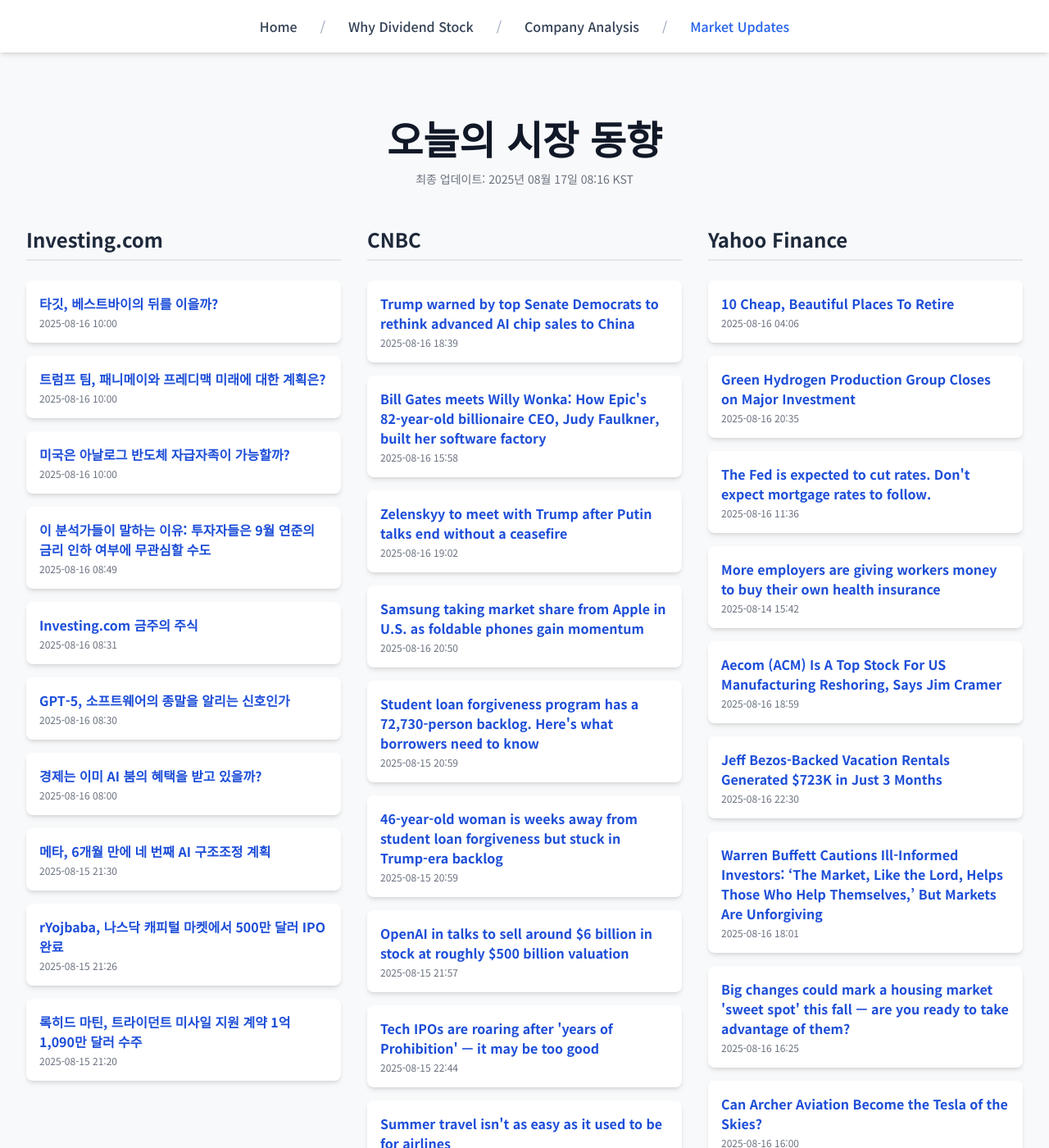
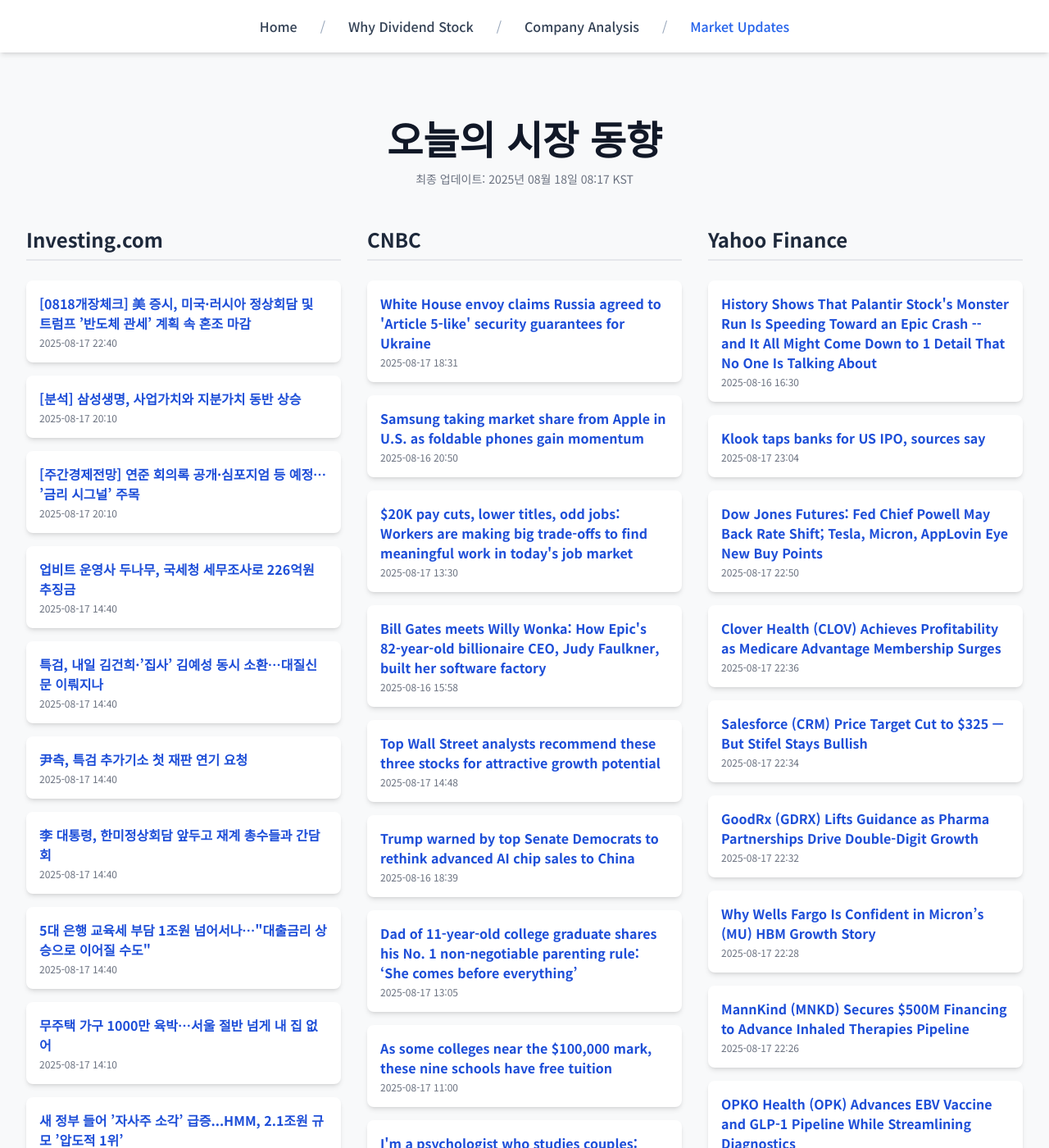
Before and after one commit to Kay-Hwang/my-company-analysis, a Jekyll site: the page built from market-updates.html, in a window 1280 px wide and 1400 px high. Shown: the whole window at 82% size. Built offline with Jekyll 4.4.1, drawn with Linux system fonts in a browser that asks for light colours; nearby versions of some CDN libraries; a script that is not in the unit is left out; some of the changed text lies outside the part shown.

Commit message:
Update daily data

```diff
--- a/_data/latest_data.json
+++ b/_data/latest_data.json
@@ -1,74 +1,86 @@
 {
-  "lastUpdated": "2025년 08월 17일 08:16 KST",
+  "lastUpdated": "2025년 08월 18일 08:17 KST",
   "news": {
     "investing": [
       {
-        "title": "타깃, 베스트바이의 뒤를 이을까?",
-        "link": "https://kr.investing.com/news/stock-market-news/article-1598351",
-        "pubDate": "2025-08-16 10:00:18",
-        "summary": "타깃, 베스트바이의 뒤를 이을까?"
+        "title": "[0818개장체크] 美 증시, 미국·러시아 정상회담 및 트럼프 ’반도체 관세’ 계획 속 혼조 마감",
+        "link": "https://kr.investing.com/news/stock-market-news/article-1598461",
+        "pubDate": "2025-08-17 22:40:08",
+        "summary": "[0818개장체크] 美 증시, 미국·러시아 정상회담 및 트럼프 ’반도체 관세’ 계획 속 혼조 마감"
       },
       {
-        "title": "트럼프 팀, 패니메이와 프레디맥 미래에 대한 계획은?",
-        "link": "https://kr.investing.com/news/stock-market-news/article-1598349",
-        "pubDate": "2025-08-16 10:00:13",
-        "summary": "트럼프 팀, 패니메이와 프레디맥 미래에 대한 계획은?"
+        "title": "[분석] 삼성생명, 사업가치와 지분가치 동반 상승",
+        "link": "https://kr.investing.com/news/stock-market-news/article-1598451",
+        "pubDate": "2025-08-17 20:10:47",
+        "summary": "[분석] 삼성생명, 사업가치와 지분가치 동반 상승"
       },
       {
-        "title": "미국은 아날로그 반도체 자급자족이 가능할까?",
-        "link": "https://kr.investing.com/news/stock-market-news/article-1598350",
-        "pubDate": "2025-08-16 10:00:07",
-        "summary": "미국은 아날로그 반도체 자급자족이 가능할까?"
+        "title": "[주간경제전망] 연준 회의록 공개·심포지엄 등 예정… ’금리 시그널’ 주목",
+        "link": "https://kr.investing.com/news/stock-market-news/article-1598450",
+        "pubDate": "2025-08-17 20:10:38",
+        "summary": "[주간경제전망] 연준 회의록 공개·심포지엄 등 예정… ’금리 시그널’ 주목"
       },
       {
-        "title": "이 분석가들이 말하는 이유: 투자자들은 9월 연준의 금리 인하 여부에 무관심할 수도",
-        "link": "https://kr.investing.com/news/stock-market-news/article-1598345",
-        "pubDate": "2025-08-16 08:49:19",
-        "summary": "이 분석가들이 말하는 이유: 투자자들은 9월 연준의 금리 인하 여부에 무관심할 수도"
+        "title": "업비트 운영사 두나무, 국세청 세무조사로 226억원 추징금",
+        "link": "https://kr.investing.com/news/stock-market-news/article-1598446",
+        "pubDate": "2025-08-17 14:40:50",
+        "summary": "업비트 운영사 두나무, 국세청 세무조사로 226억원 추징금"
       },
       {
-        "title": "Investing.com 금주의 주식",
-        "link": "https://kr.investing.com/news/stock-market-news/article-1598342",
-        "pubDate": "2025-08-16 08:31:25",
-        "summary": "Investing.com 금주의 주식"
+        "title": "특검, 내일 김건희·’집사’ 김예성 동시 소환…대질신문 이뤄지나",
+        "link": "https://kr.investing.com/news/stock-market-news/article-1598445",
+        "pubDate": "2025-08-17 14:40:50",
+        "summary": "특검, 내일 김건희·’집사’ 김예성 동시 소환…대질신문 이뤄지나"
       },
       {
-        "title": "GPT-5, 소프트웨어의 종말을 알리는 신호인가",
-        "link": "https://kr.investing.com/news/stock-market-news/article-1598340",
-        "pubDate": "2025-08-16 08:30:04",
-        "summary": "GPT-5, 소프트웨어의 종말을 알리는 신호인가"
+        "title": "尹측, 특검 추가기소 첫 재판 연기 요청",
+        "link": "https://kr.investing.com/news/stock-market-news/article-1598444",
+        "pubDate": "2025-08-17 14:40:49",
+        "summary": "尹측, 특검 추가기소 첫 재판 연기 요청"
       },
       {
-        "title": "경제는 이미 AI 붐의 혜택을 받고 있을까?",
-        "link": "https://kr.investing.com/news/stock-market-news/article-1598322",
-        "pubDate": "2025-08-16 08:00:04",
-        "summary": "경제는 이미 AI 붐의 혜택을 받고 있을까?"
+        "title": "李 대통령, 한미정상회담 앞두고 재계 총수들과 간담회",
+        "link": "https://kr.investing.com/news/stock-market-news/article-1598443",
+        "pubDate": "2025-08-17 14:40:48",
+        "summary": "李 대통령, 한미정상회담 앞두고 재계 총수들과 간담회"
       },
       {
-        "title": "메타, 6개월 만에 네 번째 AI 구조조정 계획",
-        "link": "https://kr.investing.com/news/stock-market-news/article-93CH-1598205",
-        "pubDate": "2025-08-15 21:30:10",
-        "summary": "메타, 6개월 만에 네 번째 AI 구조조정 계획"
+        "title": "5대 은행 교육세 부담 1조원 넘어서나…\"대출금리 상승으로 이어질 수도\"",
+        "link": "https://kr.investing.com/news/stock-market-news/article-1598442",
+        "pubDate": "2025-08-17 14:40:47",
+        "summary": "5대 은행 교육세 부담 1조원 넘어서나…\"대출금리 상승으로 이어질 수도\""
       },
       {
-        "title": "rYojbaba, 나스닥 캐피털 마켓에서 500만 달러 IPO 완료",
-        "link": "https://kr.investing.com/news/stock-market-news/article-432SI-1598202",
-        "pubDate": "2025-08-15 21:26:08",
-        "summary": "rYojbaba, 나스닥 캐피털 마켓에서 500만 달러 IPO 완료"
+        "title": "무주택 가구 1000만 육박…서울 절반 넘게 내 집 없어",
+        "link": "https://kr.investing.com/news/stock-market-news/article-1598441",
+        "pubDate": "2025-08-17 14:10:44",
+        "summary": "무주택 가구 1000만 육박…서울 절반 넘게 내 집 없어"
       },
       {
-        "title": "록히드 마틴, 트라이던트 미사일 지원 계약 1억 1,090만 달러 수주",
-        "link": "https://kr.investing.com/news/stock-market-news/article-93CH-1598192",
-        "pubDate": "2025-08-15 21:20:23",
-        "summary": "록히드 마틴, 트라이던트 미사일 지원 계약 1억 1,090만 달러 수주"
+        "title": "새 정부 들어 ’자사주 소각’ 급증...HMM, 2.1조원 규모 ’압도적 1위’",
+        "link": "https://kr.investing.com/news/stock-market-news/article-1598429",
+        "pubDate": "2025-08-17 11:40:14",
+        "summary": "새 정부 들어 ’자사주 소각’ 급증...HMM, 2.1조원 규모 ’압도적 1위’"
       }
     ],
     "cnbc": [
       {
-        "title": "Trump warned by top Senate Democrats to rethink advanced AI chip sales to China",
-        "link": "https://www.cnbc.com/2025/08/16/senate-democrats-letter-trump-advanced-ai-chip-sales-china.html",
-        "pubDate": "Sat, 16 Aug 2025 18:39:59 GMT",
-        "summary": "On Aug. 15, top Senate Democrats warned Trump about AI chip deal with China in an open letter"
+        "title": "White House envoy claims Russia agreed to 'Article 5-like' security guarantees for Ukraine",
+        "link": "https://www.cnbc.com/2025/08/17/trump-putin-steve-witkoff-ukraine-security-guarantees.html",
+        "pubDate": "Sun, 17 Aug 2025 18:31:36 GMT",
+        "summary": "Special Envoy Steve Witkoff's remarks come just days after President Donald Trump met in Alaska with the Russian president to discuss ending the war in Ukraine."
+      },
+      {
+        "title": "Samsung taking market share from Apple in U.S. as foldable phones gain momentum",
+        "link": "https://www.cnbc.com/2025/08/16/samsungs-us-market-share-apple-rivalry-foldable-phones.html",
+        "pubDate": "Sat, 16 Aug 2025 20:50:56 GMT",
+        "summary": "Samsung introduced two folding phones in July that are garnering praise on social media and putting pressure on Apple to deliver new types of iPhones"
+      },
+      {
+        "title": "$20K pay cuts, lower titles, odd jobs: Workers are making big trade-offs to find meaningful work in today's job market",
+        "link": "https://www.cnbc.com/2025/08/17/finding-a-meaningful-job-is-an-elusive-luxury-to-todays-job-seekers.html",
+        "pubDate": "Sun, 17 Aug 2025 13:30:01 GMT",
+        "summary": "A majority of people say they want to do meaningful work in their jobs. It's proving to be a luxury not everyone can afford."
       },
       {
         "title": "Bill Gates meets Willy Wonka: How Epic's 82-year-old billionaire CEO, Judy Faulkner, built her software factory",
@@ -77,114 +89,102 @@
         "summary": "Judy Faulkner has run Epic Systems for 46 years and has a detailed plan for what happens when she's no longer the boss."
       },
       {
-        "title": "Zelenskyy to meet with Trump after Putin talks end without a ceasefire",
-        "link": "https://www.cnbc.com/2025/08/16/trump-putin-russia-ukraine-zelensky-.html",
-        "pubDate": "Sat, 16 Aug 2025 19:02:47 GMT",
-        "summary": "Zelenskyy said he and Trump would meet Monday to \"discuss all of the details regarding ending the killing and the war.\""
+        "title": "Top Wall Street analysts recommend these three stocks for attractive growth potential",
+        "link": "https://www.cnbc.com/2025/08/17/three-stocks-for-attractive-growth-according-to-tipranks.html",
+        "pubDate": "Sun, 17 Aug 2025 14:48:36 GMT",
+        "summary": "TipRanks' analyst ranking service discusses three stocks, including Pinterest and CoreWeave."
       },
       {
-        "title": "Samsung taking market share from Apple in U.S. as foldable phones gain momentum",
-        "link": "https://www.cnbc.com/2025/08/16/samsungs-us-market-share-apple-rivalry-foldable-phones.html",
-        "pubDate": "Sat, 16 Aug 2025 20:50:56 GMT",
-        "summary": "Samsung introduced two folding phones in July that are garnering praise on social media and putting pressure on Apple to deliver new types of iPhones"
+        "title": "Trump warned by top Senate Democrats to rethink advanced AI chip sales to China",
+        "link": "https://www.cnbc.com/2025/08/16/senate-democrats-letter-trump-advanced-ai-chip-sales-china.html",
+        "pubDate": "Sat, 16 Aug 2025 18:39:59 GMT",
+        "summary": "On Aug. 15, top Senate Democrats warned Trump about AI chip deal with China in an open letter"
       },
       {
-        "title": "Student loan forgiveness program has a 72,730-person backlog. Here's what borrowers need to know",
-        "link": "https://www.cnbc.com/2025/08/15/public-service-loan-forgiveness-buyback-has-a-72730-person-backlog.html",
-        "pubDate": "Fri, 15 Aug 2025 20:59:33 GMT",
-        "summary": "Many student loan borrowers have likely heard about or experienced issues with the Public Service Loan Forgivness 'Buyback' program. Here's what to know."
+        "title": "Dad of 11-year-old college graduate shares his No. 1 non-negotiable parenting rule: ‘She comes before everything’",
+        "link": "https://www.cnbc.com/2025/08/17/dad-of-young-college-graduate-my-top-non-negotiable-parenting-rule.html",
+        "pubDate": "Sun, 17 Aug 2025 13:05:01 GMT",
+        "summary": "Alisa Perales, 11, has two associate degrees and is headed to UC Riverside to study computer science. Her father Rafael, a single dad, shares how."
       },
       {
-        "title": "46-year-old woman is weeks away from student loan forgiveness but stuck in Trump-era backlog",
-        "link": "https://www.cnbc.com/2025/08/15/student-loan-forgiveness-trump-pslf-backlog.html",
-        "pubDate": "Fri, 15 Aug 2025 20:59:05 GMT",
-        "summary": "Tens of thousands of student loan borrowers who are likely eligible for Public Service Loan Forgiveness are stuck in limbo. CNBC spoke to three of them."
+        "title": "As some colleges near the $100,000 mark, these nine schools have free tuition",
+        "link": "https://www.cnbc.com/2025/08/17/tuition-free-colleges-in-2025.html",
+        "pubDate": "Sun, 17 Aug 2025 11:00:01 GMT",
+        "summary": "A handful of colleges and universities across the country are tuition free for all students."
       },
       {
-        "title": "OpenAI in talks to sell around $6 billion in stock at roughly $500 billion valuation",
-        "link": "https://www.cnbc.com/2025/08/15/openai-6-billion-stock-500-billion-valuation.html",
-        "pubDate": "Fri, 15 Aug 2025 21:57:35 GMT",
-        "summary": "The talks are still in early stages and the details could change."
+        "title": "I'm a psychologist who studies couples: People in the happiest relationships talk about 5 things every day—that most neglect",
+        "link": "https://www.cnbc.com/2025/08/17/psychologist-people-in-the-happiest-relationships-talk-about-5-things-every-day.html",
+        "pubDate": "Sun, 17 Aug 2025 14:01:04 GMT",
+        "summary": "The happiest couples don't wait for the \"perfect\" time to communicate. Mark Travers, a psychologist who studies couples, shares what people in successful relationships talk about every day — that most never bother to mention."
       },
       {
-        "title": "Tech IPOs are roaring after 'years of Prohibition' — it may be too good",
-        "link": "https://www.cnbc.com/2025/08/15/tech-ipos-bullish-figma-circle-roaring-after-years-of-prohibition-.html",
-        "pubDate": "Fri, 15 Aug 2025 22:44:18 GMT",
-        "summary": "Bullish's IPO this week is another sign that the market is swinging wide open after a prolonged dry spell."
-      },
-      {
-        "title": "Summer travel isn't as easy as it used to be for airlines",
-        "link": "https://www.cnbc.com/2025/08/15/airlines-summer-travel-changes-american-delta-united-southwest-jetblue.html",
-        "pubDate": "Fri, 15 Aug 2025 18:00:59 GMT",
-        "summary": "Airlines are seeing an earlier drop-off in summer travel as children return to school earlier."
-      },
-      {
-        "title": "China's booming bubble tea industry faces a test: Is it here to stay or just a fad?",
-        "link": "https://www.cnbc.com/2025/08/15/chinas-bubble-tea-industry-is-it-here-to-stay-or-just-a-fad.html",
-        "pubDate": "Fri, 15 Aug 2025 23:00:01 GMT",
-        "summary": "Market saturation at home, rising costs and intense price wars are testing the resilience of the country's bubble tea brands."
+        "title": "U.S. delegation's India visit reportedly called off as trade tensions simmer",
+        "link": "https://www.cnbc.com/2025/08/17/us-delegation-india-visit-called-off-as-trade-tensions-simmer-.html",
+        "pubDate": "Sun, 17 Aug 2025 04:09:31 GMT",
+        "summary": "The visit that was expected to take place between Aug. 25 and Aug. 29 will likely be rescheduled, NDTV reported, citing people familiar with the matter."
       }
     ],
     "yahoo": [
       {
-        "title": "10 Cheap, Beautiful Places To Retire",
-        "link": "https://finance.yahoo.com/news/15-cheap-beautiful-places-retire-143120191.html",
-        "pubDate": "2025-08-16T04:06:33Z",
-        "summary": "10 Cheap, Beautiful Places To Retire"
+        "title": "History Shows That Palantir Stock's Monster Run Is Speeding Toward an Epic Crash -- and It All Might Come Down to 1 Detail That No One Is Talking About",
+        "link": "https://finance.yahoo.com/news/history-shows-palantir-stocks-monster-163000727.html",
+        "pubDate": "2025-08-16T16:30:00Z",
+        "summary": "History Shows That Palantir Stock's Monster Run Is Speeding Toward an Epic Crash -- and It All Might Come Down to 1 Detail That No One Is Talking About"
       },
       {
-        "title": "Green Hydrogen Production Group Closes on Major Investment",
-        "link": "https://finance.yahoo.com/news/green-hydrogen-production-group-closes-203536150.html",
-        "pubDate": "2025-08-16T20:35:36Z",
-        "summary": "Green Hydrogen Production Group Closes on Major Investment"
+        "title": "Klook taps banks for US IPO, sources say",
+        "link": "https://finance.yahoo.com/news/klook-taps-banks-us-ipo-230456726.html",
+        "pubDate": "2025-08-17T23:04:56Z",
+        "summary": "Klook taps banks for US IPO, sources say"
       },
       {
-        "title": "The Fed is expected to cut rates. Don't expect mortgage rates to follow.",
-        "link": "https://finance.yahoo.com/news/the-fed-is-expected-to-cut-rates-dont-expect-mortgage-rates-to-follow-113631022.html",
-        "pubDate": "2025-08-16T11:36:31Z",
-        "summary": "The Fed is expected to cut rates. Don't expect mortgage rates to follow."
+        "title": "Dow Jones Futures: Fed Chief Powell May Back Rate Shift; Tesla, Micron, AppLovin Eye New Buy Points",
+        "link": "https://www.investors.com/market-trend/stock-market-today/dow-jones-futures-fed-chief-powell-speech-tesla-micron-applovin-buy-points/?src=A00220&yptr=yahoo",
+        "pubDate": "2025-08-17T22:50:49Z",
+        "summary": "Dow Jones Futures: Fed Chief Powell May Back Rate Shift; Tesla, Micron, AppLovin Eye New Buy Points"
       },
       {
-        "title": "More employers are giving workers money to buy their own health insurance",
-        "link": "https://finance.yahoo.com/news/more-employers-are-giving-workers-money-to-buy-their-own-health-insurance-154255167.html",
-        "pubDate": "2025-08-14T15:42:55Z",
-        "summary": "More employers are giving workers money to buy their own health insurance"
+        "title": "Clover Health (CLOV) Achieves Profitability as Medicare Advantage Membership Surges",
+        "link": "https://finance.yahoo.com/news/clover-health-clov-achieves-profitability-223601332.html",
+        "pubDate": "2025-08-17T22:36:01Z",
+        "summary": "Clover Health (CLOV) Achieves Profitability as Medicare Advantage Membership Surges"
       },
       {
-        "title": "Aecom (ACM) Is A Top Stock For US Manufacturing Reshoring, Says Jim Cramer",
-        "link": "https://finance.yahoo.com/news/aecom-acm-top-stock-us-185908959.html",
-        "pubDate": "2025-08-16T18:59:08Z",
-        "summary": "Aecom (ACM) Is A Top Stock For US Manufacturing Reshoring, Says Jim Cramer"
+        "title": "Salesforce (CRM) Price Target Cut to $325 — But Stifel Stays Bullish",
+        "link": "https://finance.yahoo.com/news/salesforce-crm-price-target-cut-223433434.html",
+        "pubDate": "2025-08-17T22:34:33Z",
+        "summary": "Salesforce (CRM) Price Target Cut to $325 — But Stifel Stays Bullish"
       },
       {
-        "title": "Jeff Bezos-Backed Vacation Rentals Generated $723K in Just 3 Months",
-        "link": "https://finance.yahoo.com/news/jeff-bezos-backed-vacation-rentals-223025046.html",
-        "pubDate": "2025-08-16T22:30:25Z",
-        "summary": "Jeff Bezos-Backed Vacation Rentals Generated $723K in Just 3 Months"
+        "title": "GoodRx (GDRX) Lifts Guidance as Pharma Partnerships Drive Double-Digit Growth",
+        "link": "https://finance.yahoo.com/news/goodrx-gdrx-lifts-guidance-pharma-223219774.html",
+        "pubDate": "2025-08-17T22:32:19Z",
+        "summary": "GoodRx (GDRX) Lifts Guidance as Pharma Partnerships Drive Double-Digit Growth"
       },
       {
-        "title": "Warren Buffett Cautions Ill-Informed Investors: ‘The Market, Like the Lord, Helps Those Who Help Themselves,’ But Markets Are Unforgiving",
-        "link": "https://finance.yahoo.com/news/warren-buffett-cautions-ill-informed-180106842.html",
-        "pubDate": "2025-08-16T18:01:06Z",
-        "summary": "Warren Buffett Cautions Ill-Informed Investors: ‘The Market, Like the Lord, Helps Those Who Help Themselves,’ But Markets Are Unforgiving"
+        "title": "Why Wells Fargo Is Confident in Micron’s (MU) HBM Growth Story",
+        "link": "https://finance.yahoo.com/news/why-wells-fargo-confident-micron-222801038.html",
+        "pubDate": "2025-08-17T22:28:01Z",
+        "summary": "Why Wells Fargo Is Confident in Micron’s (MU) HBM Growth Story"
       },
       {
-        "title": "Big changes could mark a housing market 'sweet spot' this fall — are you ready to take advantage of them?",
-        "link": "https://finance.yahoo.com/news/big-changes-could-mark-housing-162500793.html",
-        "pubDate": "2025-08-16T16:25:00Z",
-        "summary": "Big changes could mark a housing market 'sweet spot' this fall — are you ready to take advantage of them?"
+        "title": "MannKind (MNKD) Secures $500M Financing to Advance Inhaled Therapies Pipeline",
+        "link": "https://finance.yahoo.com/news/mannkind-mnkd-secures-500m-financing-222638375.html",
+        "pubDate": "2025-08-17T22:26:38Z",
+        "summary": "MannKind (MNKD) Secures $500M Financing to Advance Inhaled Therapies Pipeline"
       },
       {
-        "title": "Can Archer Aviation Become the Tesla of the Skies?",
-        "link": "https://finance.yahoo.com/news/archer-aviation-become-tesla-skies-160002570.html",
-        "pubDate": "2025-08-16T16:00:02Z",
-        "summary": "Can Archer Aviation Become the Tesla of the Skies?"
+        "title": "OPKO Health (OPK) Advances EBV Vaccine and GLP-1 Pipeline While Streamlining Diagnostics",
+        "link": "https://finance.yahoo.com/news/opko-health-opk-advances-ebv-222358746.html",
+        "pubDate": "2025-08-17T22:23:58Z",
+        "summary": "OPKO Health (OPK) Advances EBV Vaccine and GLP-1 Pipeline While Streamlining Diagnostics"
       },
       {
-        "title": "Chipotle, Cava, and Sweetgreen results reveal a challenging summer for America's favorite office lunch spots",
-        "link": "https://finance.yahoo.com/news/chipotle-cava-and-sweetgreen-results-reveal-a-challenging-summer-for-americas-favorite-office-lunch-spots-090017432.html",
-        "pubDate": "2025-08-14T09:00:17Z",
-        "summary": "Chipotle, Cava, and Sweetgreen results reveal a challenging summer for America's favorite office lunch spots"
+        "title": "LifeStance Health (LFST) Accelerates Growth with AI-Enabled Operations and Clinician Expansion",
+        "link": "https://finance.yahoo.com/news/lifestance-health-lfst-accelerates-growth-222027062.html",
+        "pubDate": "2025-08-17T22:20:27Z",
+        "summary": "LifeStance Health (LFST) Accelerates Growth with AI-Enabled Operations and Clinician Expansion"
       }
     ]
   }
```
